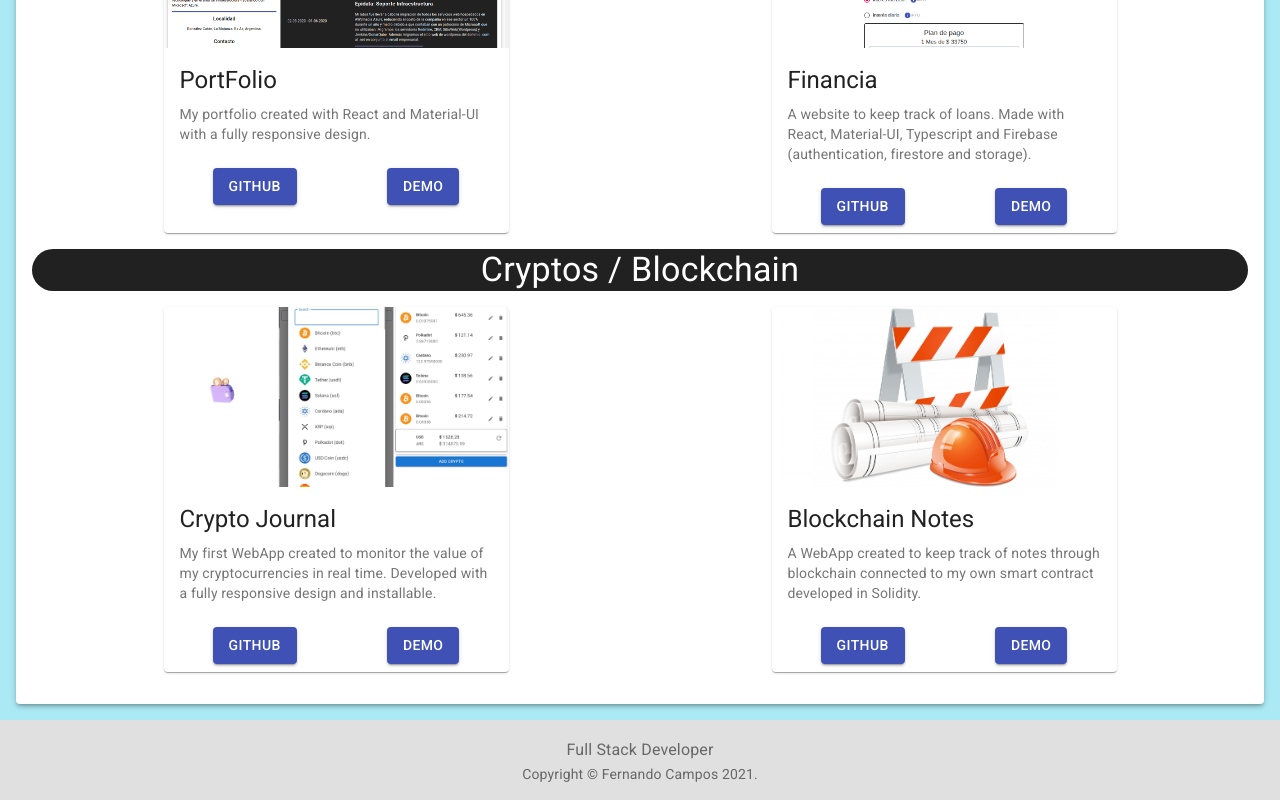
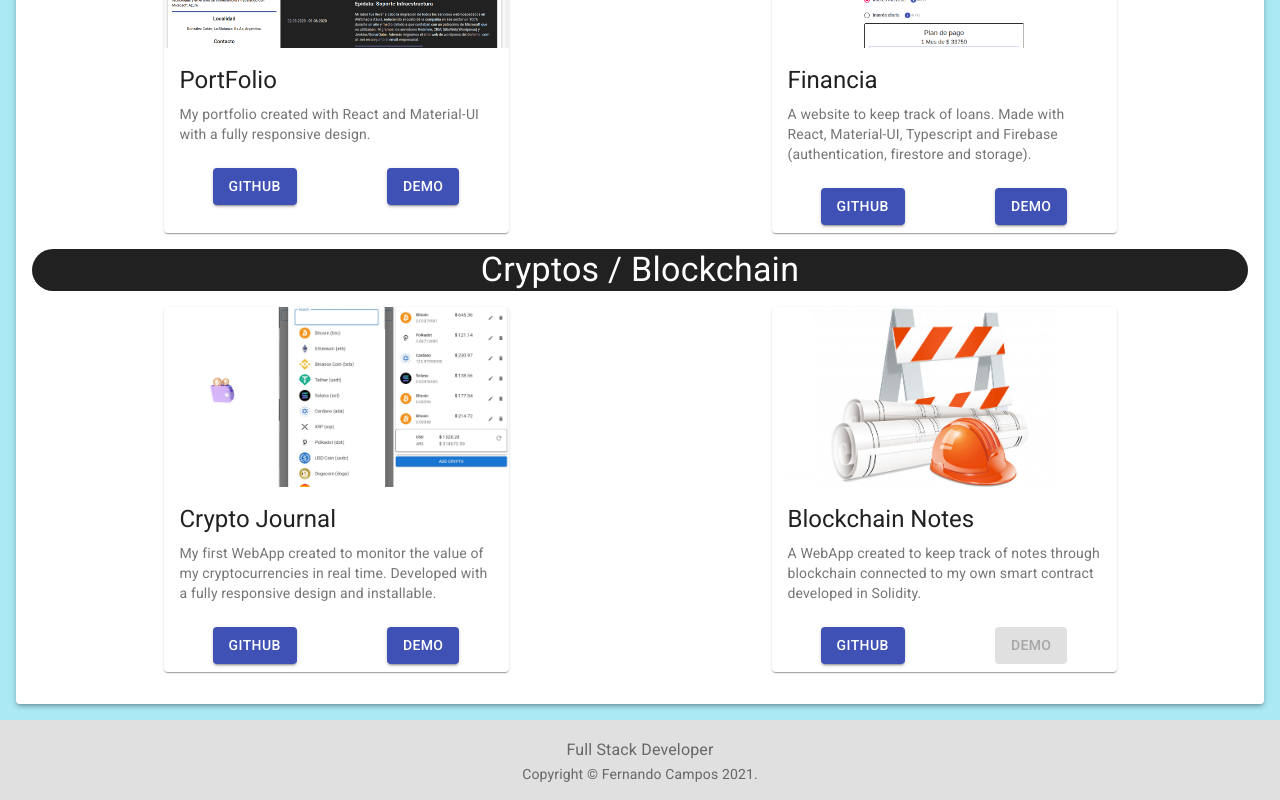
Before and after one commit to FerCamposDev/Portfolio, a React (Create React App) app: page /en/projects in a window 1280 px wide. Shown: the part 741-1541 px from the top of the page. Built offline with nearby package versions, Linux system fonts and the light colour scheme.

Commit message:
quito efecto link sobre las card de projects, deshabilito button sin link

```diff
--- a/src/Pages/Projects/components/ProjectCard.tsx
+++ b/src/Pages/Projects/components/ProjectCard.tsx
@@ -1,6 +1,5 @@
 import { makeStyles } from '@material-ui/core/styles';
 import Card from '@material-ui/core/Card';
-import CardActionArea from '@material-ui/core/CardActionArea';
 import CardActions from '@material-ui/core/CardActions';
 import CardContent from '@material-ui/core/CardContent';
 import CardMedia from '@material-ui/core/CardMedia';
@@ -36,7 +35,6 @@ export default function ProjectCard(props: ProjectCardProps) {
 
   return (
     <Card className={classes.root}>
-      <CardActionArea>
       <CardMedia
         component="img"
         alt={`Project-${title}`}
@@ -52,15 +50,14 @@ export default function ProjectCard(props: ProjectCardProps) {
           {description}
         </Typography>
       </CardContent>
-      </CardActionArea>
       <CardActions className={classes.links}>
         <a href={git} target="_blank" style={{ textDecoration: 'none' }} rel="noreferrer">
           <Button color='primary' variant='contained'>
             GitHub
           </Button>
         </a>
-        <a href={demo} target="_blank" style={{ textDecoration: 'none' }} rel="noreferrer">
-          <Button color='primary' variant='contained'>
+        <a href={demo ? demo : undefined} target="_blank" style={{ textDecoration: 'none' }} rel="noreferrer">
+          <Button color='primary' variant='contained' disabled={!demo}>
             {wordings.card.demo}
           </Button>
         </a>
```
Lines whose indentation alone changed are shown as unchanged.
